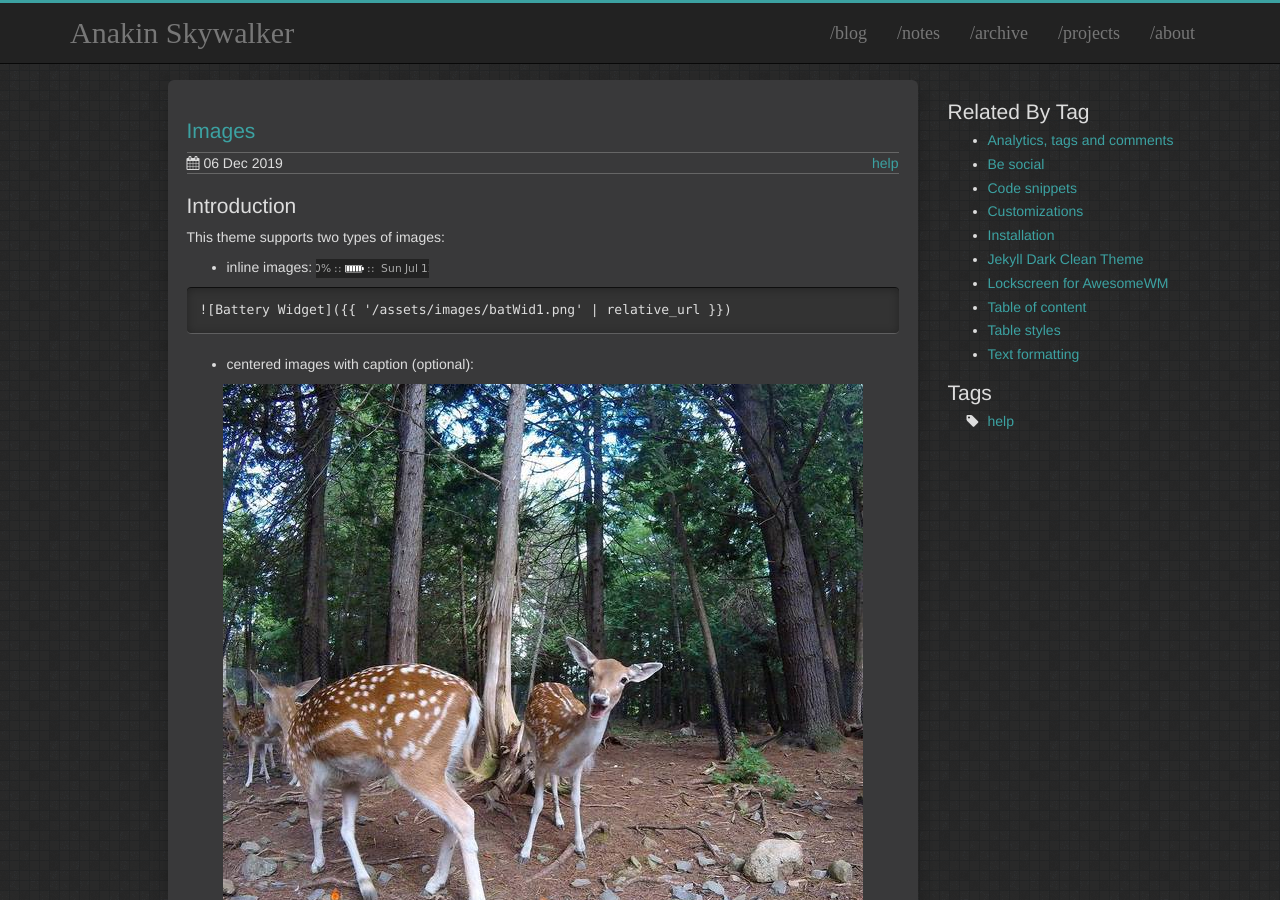
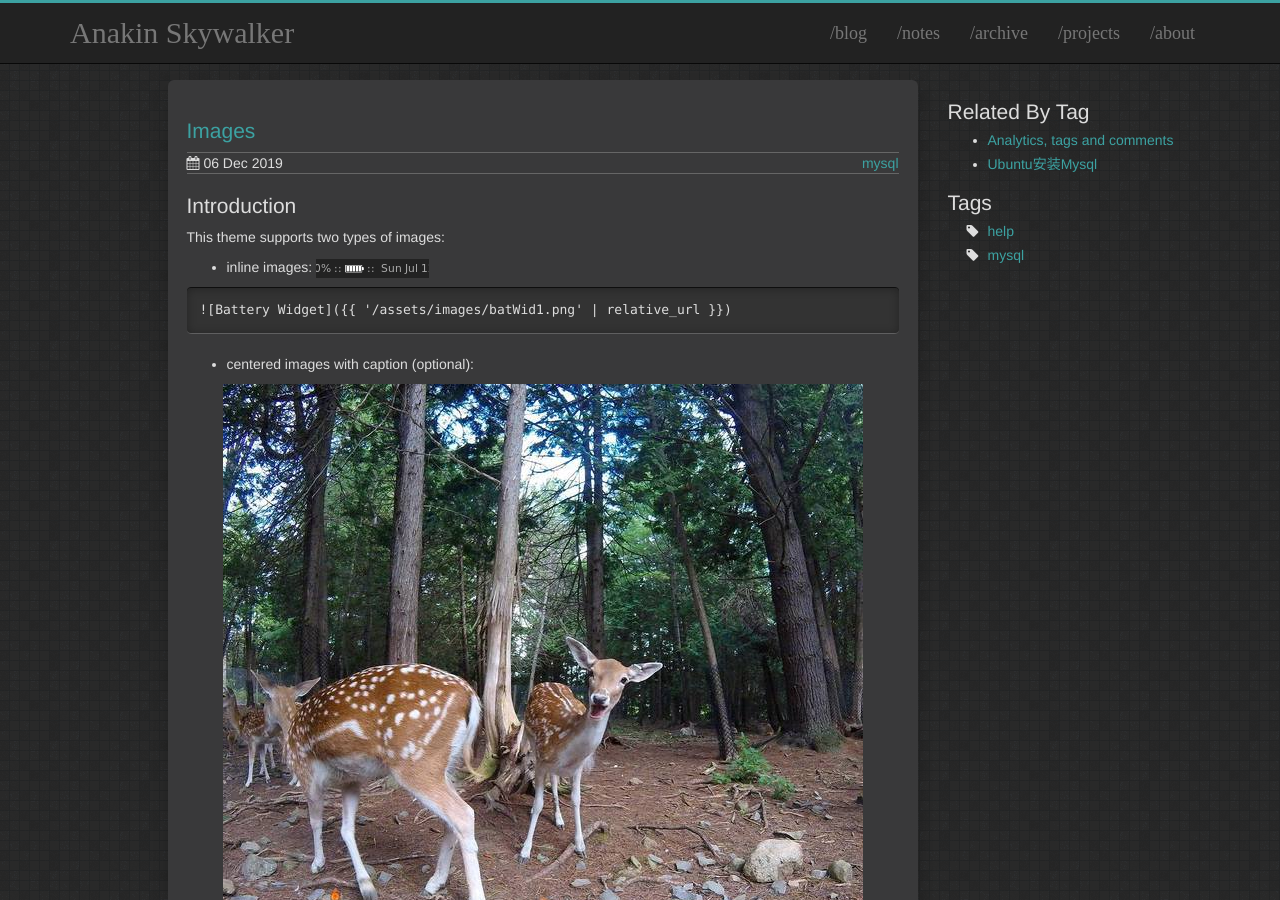
Before and after one commit to AnakinSkyW/AnakinSkyW.github.io, a Jekyll site: the page built from _posts/help/2016-07-01-images.md, in a window 1280 px wide and 900 px high. Built offline with Jekyll 4.4.1, drawn with Linux system fonts in a browser that asks for light colours; comment, search, counter and statistics services are not loaded.

Commit message:
:white_check_mark: test

```diff
--- a/_posts/help/2016-07-01-images.md
+++ b/_posts/help/2016-07-01-images.md
@@ -2,7 +2,7 @@
 layout: post
 title: "Images"
 date: 2019-12-06 10:16:00
-tags: help
+tags: mysql
 description: Sample post showing how to use images
 ---
 ## Introduction
--- a/_posts/help/2016-08-01-analytics-tags-comments.md
+++ b/_posts/help/2016-08-01-analytics-tags-comments.md
@@ -4,7 +4,7 @@ title: "Analytics, tags and comments"
 date: 2019-12-06 10:16:00
 description: Here you'll find how to setup analytics, tags and comments for your blog
 tags:
- - help
+ - mysql
 comments: true
 ---
 
```
